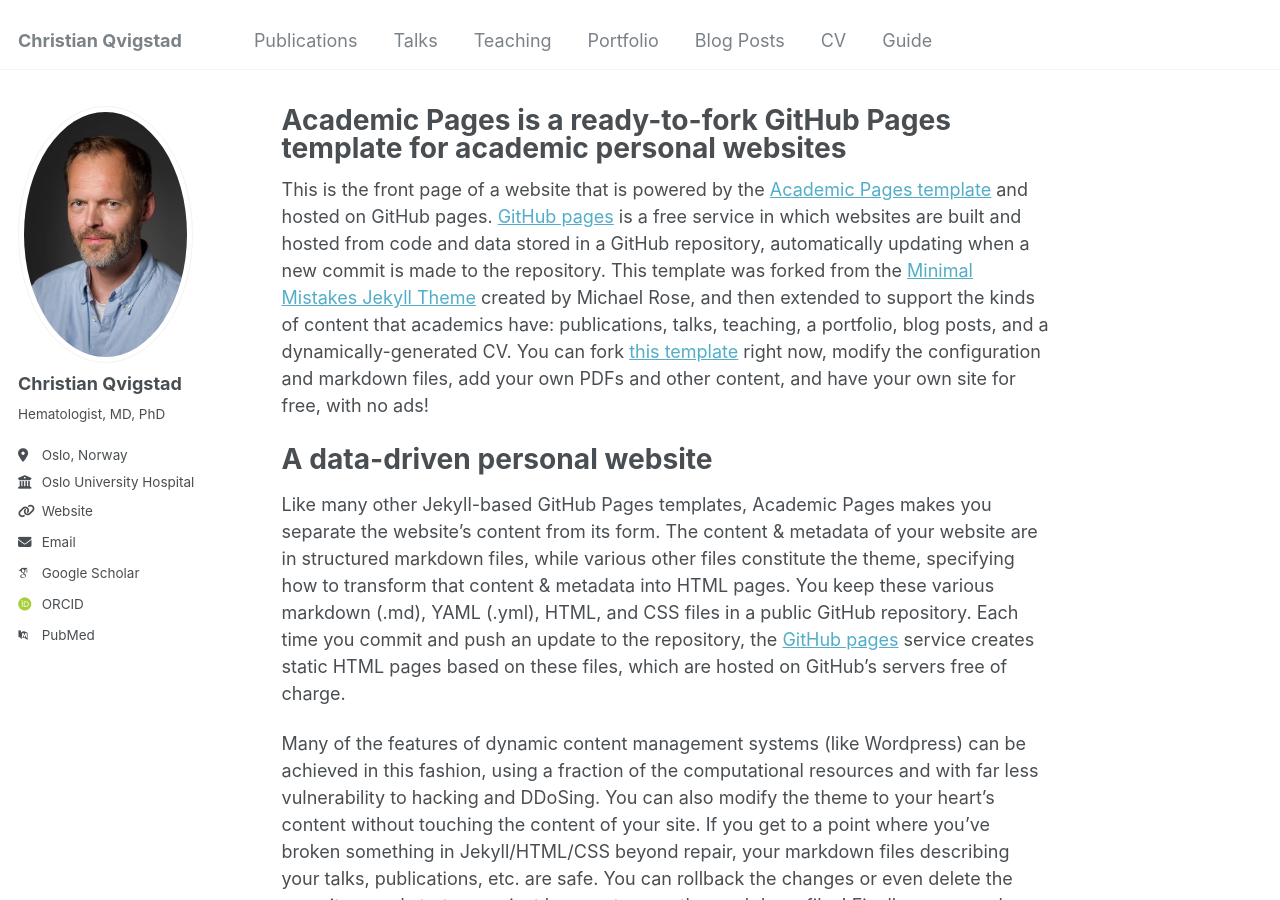
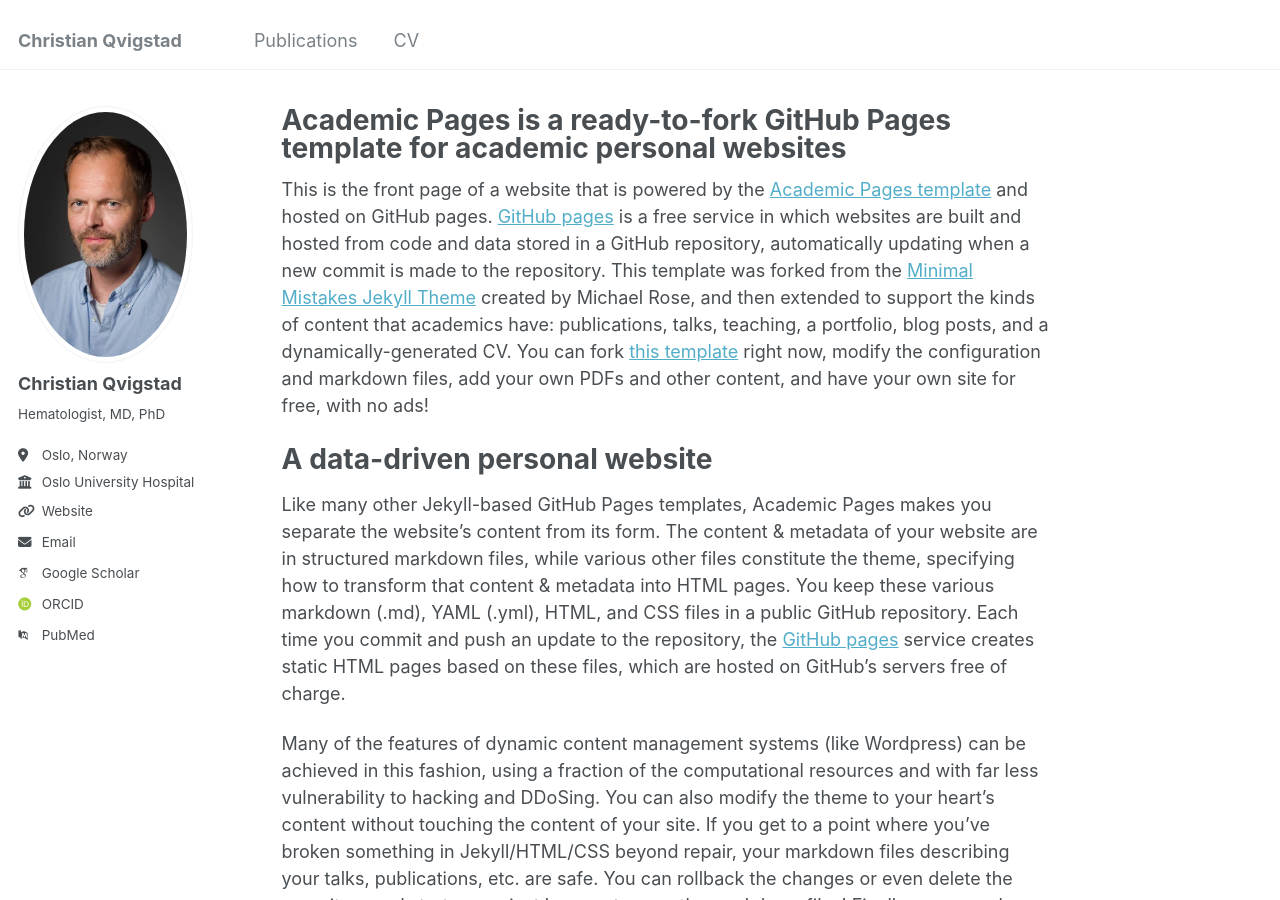
Before and after one commit to qvigstad/qvigstad.github.io, a Jekyll site: the page built from _pages/about.md, in a window 1280 px wide and 900 px high. Built offline with Jekyll 4.4.1, drawn with Linux system fonts in a browser that asks for light colours; some web fonts are replaced.

Commit message:
Update navigation.yml

```diff
--- a/_data/navigation.yml
+++ b/_data/navigation.yml
@@ -8,20 +8,5 @@ main:
   - title: "Publications"
     url: /publications/
 
-  - title: "Talks"
-    url: /talks/
-
-  - title: "Teaching"
-    url: /teaching/
-
-  - title: "Portfolio"
-    url: /portfolio/
-
-  - title: "Blog Posts"
-    url: /year-archive/
-
   - title: "CV"
     url: /cv/
-
-  - title: "Guide"
-    url: /markdown/
```
